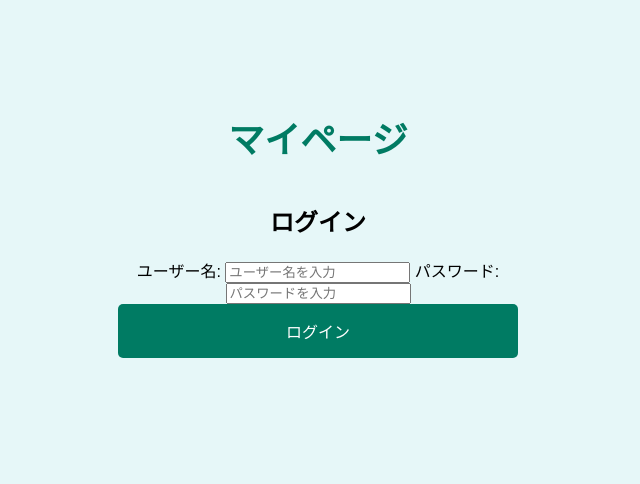
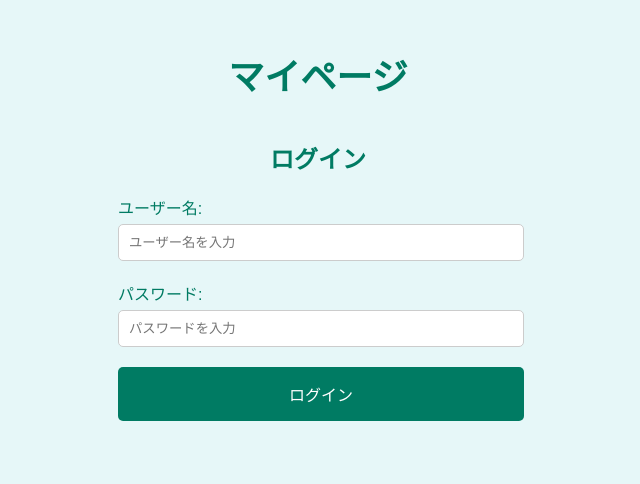
Before and after one commit to kaicyou2532/mypage_beta, a plain HTML site: page login.html in a window 1280 px wide. Shown: the part 158-642 px from the top of the page, without its empty margins (322-962 px from the left). Drawn offline with Linux system fonts and the light colour scheme.

Commit message:
Update styles.css

```diff
--- a/styles.css
+++ b/styles.css
@@ -19,36 +19,55 @@ h1 {
     color: #007B63;
     font-size: 36px;
     margin-bottom: 40px;
-    text-align: center;
+}
+
+h2 {
+    color: #007B63;
+    font-size: 24px;
+    margin-bottom: 20px;
+}
+
+label {
+    display: block;
+    text-align: left;
+    margin-bottom: 5px;
+    color: #007B63;
+}
+
+input[type="text"], input[type="password"] {
+    width: 96%;
+    padding: 10px;
+    margin-bottom: 20px;
+    border: 1px solid #ccc;
+    border-radius: 5px;
 }
 
 .login-section {
     margin-bottom: 40px;
 }
 
-.info-section {
-    margin-top: 20px;
-}
-
-a {
-    text-decoration: none;
-}
-
-.login-button, .register-button, .recover-button {
+.login-button, .change-login-button, .register-button {
     display: block;
-    width: 100%;
+    width: 93%;
     padding: 15px;
     margin-bottom: 20px;
     border: none;
     border-radius: 5px;
     font-size: 16px;
+    text-decoration: none;
     text-align: center;
-    cursor: pointer;
 }
 
 .login-button {
     background-color: #007B63;
     color: white;
+    width: 101.5%;
+}
+
+.change-login-button {
+    background-color: #E6F7F8;
+    color: #007B63;
+    border: 1px solid #007B63;
 }
 
 .register-button {
@@ -56,7 +75,7 @@ a {
     color: white;
 }
 
-.recover-button {
-    background-color: #FF6347;
-    color: white;
+.info-section p {
+    color: #007B63;
+    margin: 10px 0;
 }
```
